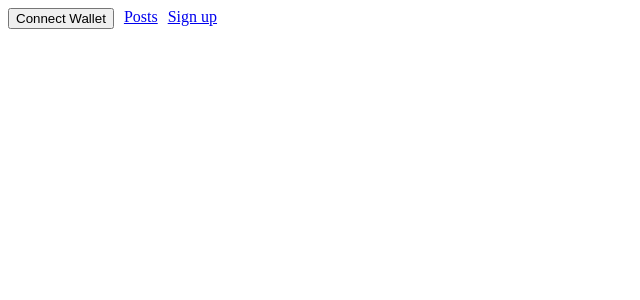
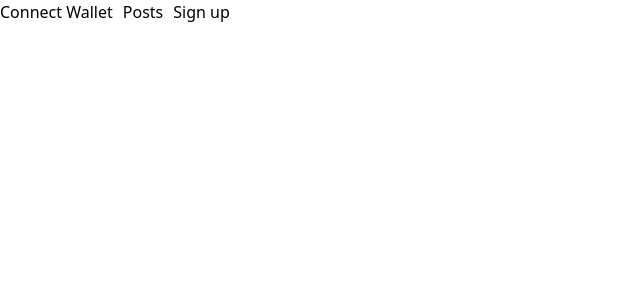
Before and after one commit to sextus-empiricus/front-test, a React (Create React App) app: page /profile/ in a window 1280 px wide. Shown: the top 300 px of the page, without its empty margins (0-640 px from the left). Built offline with nearby package versions, Linux system fonts and the light colour scheme; what urql would draw is missing.

Commit message:
tailwind added

```diff
--- a/package.json
+++ b/package.json
@@ -48,6 +48,7 @@
     ]
   },
   "devDependencies": {
-    "@types/base-64": "^1.0.0"
+    "@types/base-64": "^1.0.0",
+    "tailwindcss": "^3.1.6"
   }
 }
--- /dev/null
+++ b/src/index.css
@@ -0,0 +1,3 @@
+@tailwind base;
+@tailwind components;
+@tailwind utilities;
--- a/src/index.tsx
+++ b/src/index.tsx
@@ -3,6 +3,7 @@ import ReactDOM from 'react-dom';
 import {BrowserRouter} from 'react-router-dom';
 import App from './App';
 import { RootProvider } from "./context";
+import "./index.css";
 
 ReactDOM.render(
   <React.StrictMode>
--- /dev/null
+++ b/tailwind.config.js
@@ -0,0 +1,8 @@
+/** @type {import('tailwindcss').Config} */
+module.exports = {
+  content: ["./src/**/*.{js,jsx,ts,tsx}"],
+  theme: {
+    extend: {},
+  },
+  plugins: [],
+};
```
Also changed, not shown: 1 other file (tests, documents, lock files or other folders).
